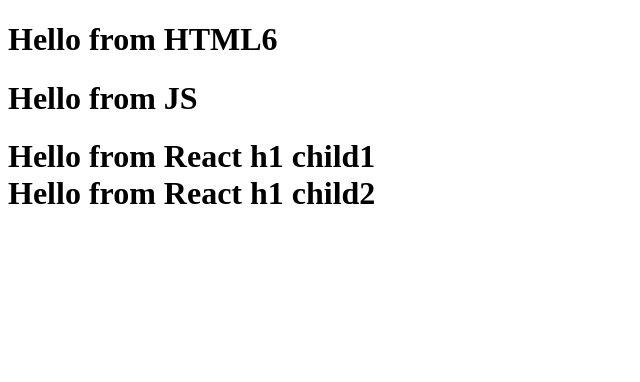
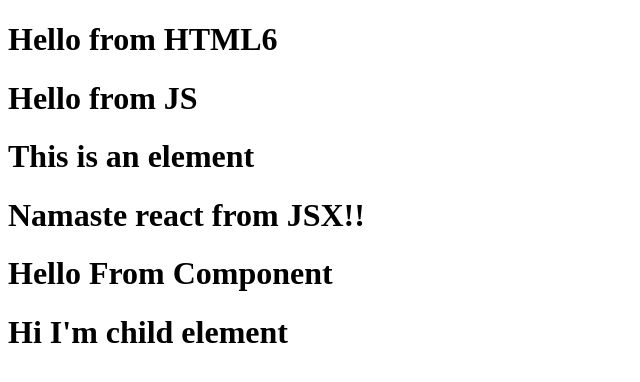
Before and after one commit to codewithcv/NamasteReact, a React (Vite) app: page / in a window 1280 px wide. Shown: the top 382 px of the page, without its empty margins (0-640 px from the left). Built offline with nearby package versions, Linux system fonts and the light colour scheme.

Commit message:
JSX introduced and tried multiple fragments and multiple render inside html

```diff
--- a/App.js
+++ b/App.js
@@ -1,10 +1,34 @@
 import React from "react";
-import ReactDOM from "react-dom";
+import ReactDOM from "react-dom/client";
 
-const heading1 = React.createElement("h1", { id: "head" }, [
+const heading = React.createElement("h1", { id: "head" }, [
   React.createElement("div", { id: "child1" }, "Hello from React h1 child1"),
   React.createElement("div", { id: "child2" }, "Hello from React h1 child2"),
 ]);
+
+//React Component
+const Title = () => {
+  return <h1>Hello From Component</h1>;
+};
+
+//React Element
+const element = <h1>This is an element</h1>;
+
+//React Element contains component and eleemnt
+const jsxHeading = (
+  <>
+    <></>
+    {element}
+    <h1 id="jsxID" className="jsxClass">
+      Namaste react from JSX!!
+    </h1>
+    <Title />
+  </>
+);
+
+const childElement = <h1>Hi I'm child element</h1>;
+
 const root1 = ReactDOM.createRoot(document.getElementById("reactRoot"));
-
-root1.render(heading1);
+const root2 = ReactDOM.createRoot(document.getElementById("reactChildRoot"));
+root1.render(jsxHeading);
+root2.render(childElement);
--- a/index.html
+++ b/index.html
@@ -11,7 +11,12 @@
       <h1>Hello from HTML6</h1>
     </div>
     <div id="root"></div>
-    <div id="reactRoot"></div>
+    <div id="reactRoot">
+      <h1>React Not rendered</h1>
+    </div>
+    <div id="reactChildRoot">
+      <h1>React Not rendered!</h1>
+    </div>
     <script>
       const heading = document.createElement("h1");
       heading.innerHTML = "Hello from JS";
```
Also changed, not shown: 1 other file (tests, documents, lock files or other folders).
